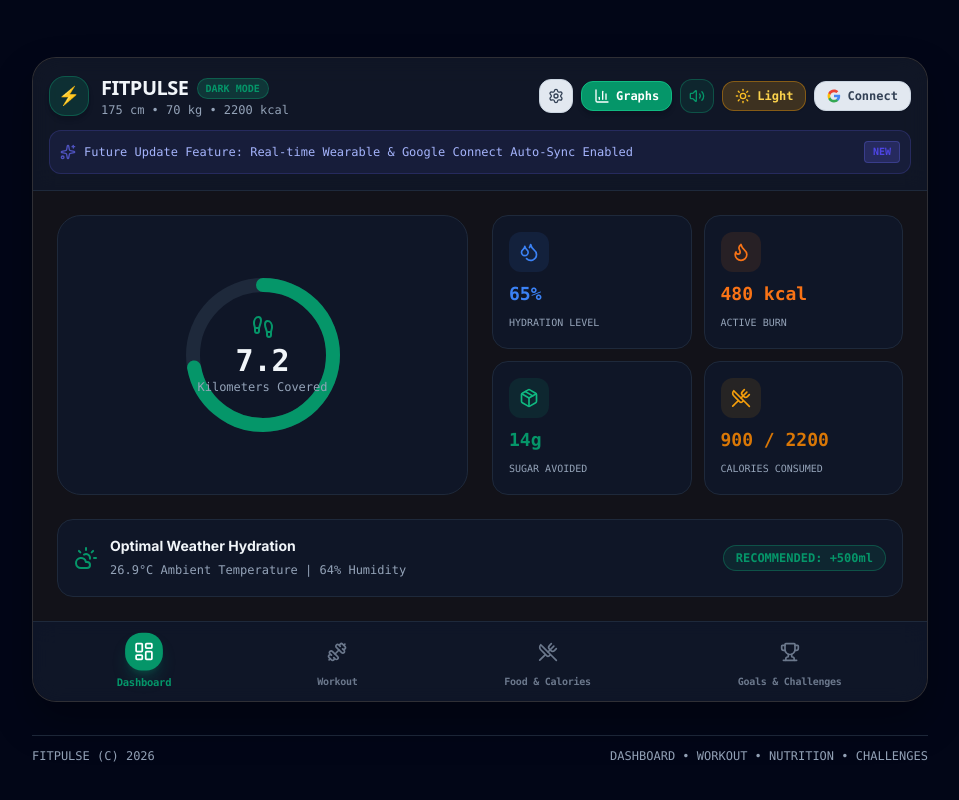
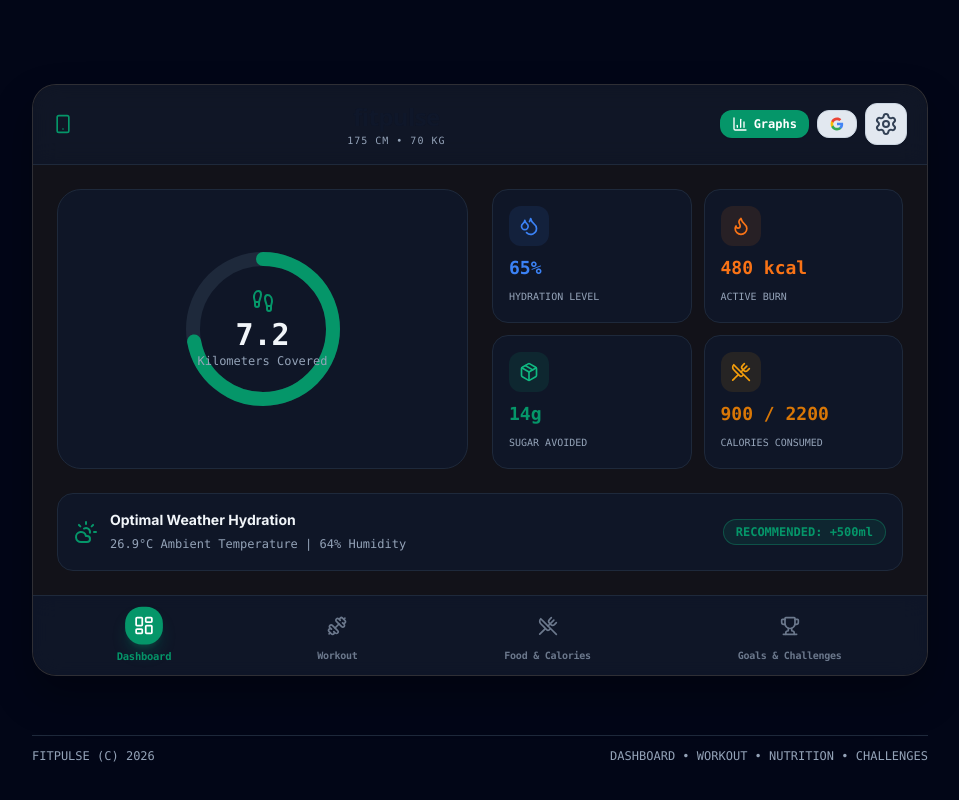
Before and after one commit to yadhukrishnan7717-cloud/FitPulse, a React (Vite) app: page / in a window 1280 px wide. Shown: the whole page, without its empty margins (160-1119 px from the left). Built offline with nearby package versions, Linux system fonts and the light colour scheme.

Commit message:
Center app name fitpulse, position Settings button on top right, remove sound and dark mode buttons from frontpage

```diff
--- a/src/components/FitpulseApp.jsx
+++ b/src/components/FitpulseApp.jsx
@@ -34,7 +34,8 @@ import {
   User,
   Scale,
   Ruler,
-  Save
+  Save,
+  Smartphone
 } from 'lucide-react';
 import { switchAudio } from '../utils/audio';
 
@@ -290,30 +291,61 @@ export const FitpulseApp = () => {
   return (
     <div className={`w-full max-w-4xl mx-auto rounded-3xl overflow-hidden glass-panel border shadow-2xl flex flex-col my-4 transition-colors duration-300 ${themeContainerClass}`}>
 
-      {/* 1. TOP HEADER BAR: Settings Button, Dedicated Graph Tab, Theme Switcher, Google Connect */}
-      <div className={`w-full p-4 border-b flex flex-col gap-3 backdrop-blur-md transition-colors duration-300 ${headerBgClass}`}>
-        <div className="flex flex-col sm:flex-row sm:items-center justify-between gap-3">
-          <div className="flex items-center gap-3">
-            <div className="w-10 h-10 rounded-2xl bg-emerald-600/20 text-emerald-600 dark:text-emerald-400 border border-emerald-500/30 flex items-center justify-center font-bold text-lg shadow-md">
-              ⚡
-            </div>
-            <div>
+      {/* 1. TOP HEADER BAR: Left Icon, CENTERED App Name, Right Toolbar (Dedicated Graphs, Google Fit, Settings ⚙️) */}
+      <div className={`w-full px-5 py-4 border-b flex items-center justify-between backdrop-blur-md transition-colors duration-300 ${headerBgClass}`}>
+
+        {/* Left Side Icon */}
         <div className="flex items-center gap-2">
-                <h2 className="text-xl font-extrabold tracking-tight font-sans">
-                  FITPULSE
-                </h2>
-                <span className="text-[10px] px-2 py-0.5 rounded-full bg-emerald-500/20 text-emerald-600 dark:text-emerald-400 border border-emerald-500/30 font-mono uppercase font-bold">
-                  {isDarkMode ? 'DARK MODE' : 'LIGHT MODE'}
-                </span>
-              </div>
-              <p className={`text-xs font-mono ${mutedTextClass}`}>{userHeight} cm • {userWeight} kg • {calorieGoal} kcal</p>
-            </div>
+          <Smartphone className="w-5 h-5 text-emerald-600 dark:text-emerald-400" />
         </div>
 
-          {/* TOP RIGHT TOOLBAR: Settings Button ⚙️, Dedicated Graph Tab, Sound Toggle, Dark Mode & Google Connect */}
-          <div className="flex items-center gap-2 flex-wrap sm:flex-nowrap">
+        {/* CENTERED APP NAME */}
+        <div className="text-center">
+          <h2 className="text-2xl font-extrabold tracking-tight font-sans text-slate-900 dark:text-slate-100">
+            fitpulse
+          </h2>
+          <p className={`text-[10px] font-mono tracking-widest uppercase ${mutedTextClass}`}>
+            {userHeight} cm • {userWeight} kg
+          </p>
+        </div>
 
-            {/* SETTINGS BUTTON ⚙️ */}
+        {/* TOP RIGHT TOOLBAR: Dedicated Graphs 📊, Google Fit, Settings ⚙️ */}
+        <div className="flex items-center gap-2">
+          {/* Dedicated Graph Button */}
+          <button
+            onClick={() => {
+              triggerClickSound();
+              setIsAnalyticsModalOpen(true);
+            }}
+            className="p-2 sm:px-3 sm:py-1.5 rounded-xl bg-emerald-600 hover:bg-emerald-500 text-white text-xs font-mono font-bold flex items-center gap-1.5 transition-all shadow-sm"
+            title="Open Dedicated Analytics & Graph Tab"
+          >
+            <BarChart3 className="w-4 h-4" />
+            <span className="hidden sm:inline">Graphs</span>
+          </button>
+
+          {/* Google Fit Pill Button */}
+          <button
+            onClick={() => {
+              triggerClickSound();
+              setIsGoogleModalOpen(true);
+            }}
+            className={`p-2 sm:px-3 sm:py-1.5 rounded-xl text-xs font-mono font-semibold flex items-center gap-1.5 transition-all border shadow-sm ${
+              isGoogleConnected
+                ? 'bg-emerald-500/20 text-emerald-600 dark:text-emerald-300 border-emerald-500/40'
+                : 'bg-slate-200 dark:bg-slate-800 text-slate-700 dark:text-slate-300 border-slate-300 dark:border-slate-700'
+            }`}
+            title="Google Fit Sync"
+          >
+            <svg width="14" height="14" viewBox="0 0 24 24">
+              <path fill="#4285F4" d="M22.56 12.25c0-.78-.07-1.53-.2-2.25H12v4.26h5.92c-.26 1.37-1.04 2.53-2.21 3.31v2.77h3.57c2.08-1.92 3.28-4.74 3.28-8.09z" />
+              <path fill="#34A853" d="M12 23c2.97 0 5.46-.98 7.28-2.66l-3.57-2.77c-.98.66-2.23 1.06-3.71 1.06-2.86 0-5.29-1.93-6.16-4.53H2.18v2.84C3.99 20.53 7.7 23 12 23z" />
+              <path fill="#FBBC05" d="M5.84 14.09c-.22-.66-.35-1.36-.35-2.09s.13-1.43.35-2.09V7.06H2.18C1.43 8.55 1 10.22 1 12s.43 3.45 1.18 4.94l2.85-2.22.81-.63z" />
+              <path fill="#EA4335" d="M12 5.38c1.62 0 3.06.56 4.21 1.64l3.15-3.15C17.45 2.09 14.97 1 12 1 7.7 1 3.99 3.47 2.18 7.06l3.66 2.84c.87-2.6 3.3-4.52 6.16-4.52z" />
+            </svg>
+          </button>
+
+          {/* SETTINGS BUTTON ⚙️ (RIGHT SIDE) */}
           <button
             onClick={() => {
               triggerClickSound();
@@ -323,86 +355,8 @@ export const FitpulseApp = () => {
             className="p-2 rounded-xl bg-slate-200 dark:bg-slate-800 text-slate-700 dark:text-slate-200 hover:bg-slate-300 dark:hover:bg-slate-700 border border-slate-300 dark:border-slate-700 transition-all shadow-sm flex items-center justify-center"
             title="Open Settings & Body Metrics"
           >
-              <Settings className="w-4 h-4" />
+            <Settings className="w-4.5 h-4.5" />
           </button>
-
-            {/* DEDICATED GRAPH TAB BUTTON (TOP RIGHT) */}
-            <button
-              onClick={() => {
-                triggerClickSound();
-                setIsAnalyticsModalOpen(true);
-              }}
-              className="px-3 py-1.5 rounded-xl bg-emerald-600 hover:bg-emerald-500 text-white border border-emerald-500 text-xs font-mono font-bold flex items-center gap-1.5 transition-all shadow-md"
-              title="Open Dedicated Analytics & Graph Tab"
-            >
-              <BarChart3 className="w-4 h-4" />
-              <span className="hidden sm:inline">Graphs</span>
-            </button>
-
-            {/* Sound Toggle */}
-            <button
-              onClick={() => {
-                setIsSoundEnabled(!isSoundEnabled);
-                triggerClickSound();
-              }}
-              className={`p-2 rounded-xl border text-xs font-mono transition-all ${
-                isSoundEnabled
-                  ? 'bg-emerald-500/10 text-emerald-600 dark:text-emerald-400 border-emerald-500/30'
-                  : 'bg-slate-200 dark:bg-slate-800 text-slate-500 border-slate-300 dark:border-slate-700'
-              }`}
-              title="Toggle Audio Feedback"
-            >
-              {isSoundEnabled ? <Volume2 className="w-4 h-4" /> : <VolumeX className="w-4 h-4" />}
-            </button>
-
-            {/* MASTER DARK / LIGHT MODE SWITCH BUTTON */}
-            <button
-              onClick={toggleTheme}
-              className={`px-3 py-1.5 rounded-xl border text-xs font-mono font-bold flex items-center gap-1.5 transition-all shadow-sm ${
-                isDarkMode
-                  ? 'bg-amber-500/20 text-amber-300 border-amber-500/40 hover:bg-amber-500/30'
-                  : 'bg-indigo-600 text-white border-indigo-700 hover:bg-indigo-700'
-              }`}
-              title="Switch Dark / Light Theme"
-            >
-              {isDarkMode ? <Sun className="w-4 h-4 text-amber-400" /> : <Moon className="w-4 h-4 text-amber-200" />}
-              <span>{isDarkMode ? 'Light' : 'Dark'}</span>
-            </button>
-
-            {/* Google Connect Pill Button */}
-            <button
-              onClick={() => {
-                triggerClickSound();
-                setIsGoogleModalOpen(true);
-              }}
-              className={`px-3 py-1.5 rounded-xl text-xs font-mono font-semibold flex items-center gap-1.5 transition-all border shadow-sm ${
-                isGoogleConnected
-                  ? 'bg-emerald-500/20 text-emerald-600 dark:text-emerald-300 border-emerald-500/40'
-                  : 'bg-slate-200 dark:bg-slate-800 text-slate-700 dark:text-slate-300 border-slate-300 dark:border-slate-700'
-              }`}
-            >
-              <svg width="14" height="14" viewBox="0 0 24 24">
-                <path fill="#4285F4" d="M22.56 12.25c0-.78-.07-1.53-.2-2.25H12v4.26h5.92c-.26 1.37-1.04 2.53-2.21 3.31v2.77h3.57c2.08-1.92 3.28-4.74 3.28-8.09z" />
-                <path fill="#34A853" d="M12 23c2.97 0 5.46-.98 7.28-2.66l-3.57-2.77c-.98.66-2.23 1.06-3.71 1.06-2.86 0-5.29-1.93-6.16-4.53H2.18v2.84C3.99 20.53 7.7 23 12 23z" />
-                <path fill="#FBBC05" d="M5.84 14.09c-.22-.66-.35-1.36-.35-2.09s.13-1.43.35-2.09V7.06H2.18C1.43 8.55 1 10.22 1 12s.43 3.45 1.18 4.94l2.85-2.22.81-.63z" />
-                <path fill="#EA4335" d="M12 5.38c1.62 0 3.06.56 4.21 1.64l3.15-3.15C17.45 2.09 14.97 1 12 1 7.7 1 3.99 3.47 2.18 7.06l3.66 2.84c.87-2.6 3.3-4.52 6.16-4.52z" />
-              </svg>
-              <span className="hidden sm:inline">{isGoogleConnected ? 'Google Fit' : 'Connect'}</span>
-            </button>
-          </div>
-        </div>
-
-        {/* Future Updates Notification Banner */}
-        <div className={`flex items-center justify-between p-2.5 rounded-xl border text-xs font-mono ${
-          isDarkMode
-            ? 'bg-indigo-500/10 border-indigo-500/20 text-indigo-300'
-            : 'bg-indigo-50 border-indigo-200 text-indigo-800'
-        }`}>
-          <div className="flex items-center gap-2">
-            <Sparkles className="w-4 h-4 text-indigo-500 animate-pulse" />
-            <span>Future Update Feature: Real-time Wearable &amp; Google Connect Auto-Sync Enabled</span>
-          </div>
-          <span className="text-[10px] px-2 py-0.5 rounded bg-indigo-500/20 text-indigo-600 dark:text-indigo-300 font-bold border border-indigo-500/30">NEW</span>
         </div>
       </div>
 
```
Lines whose indentation alone changed are shown as unchanged.
